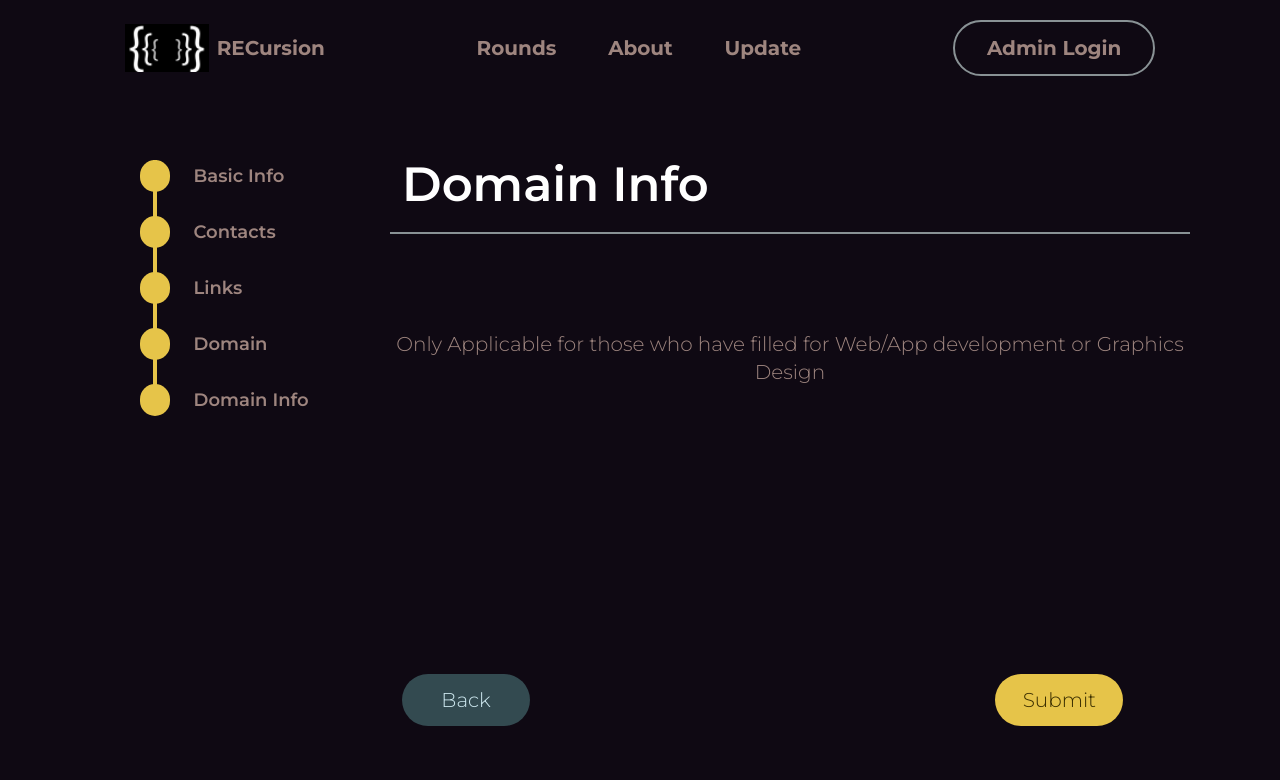
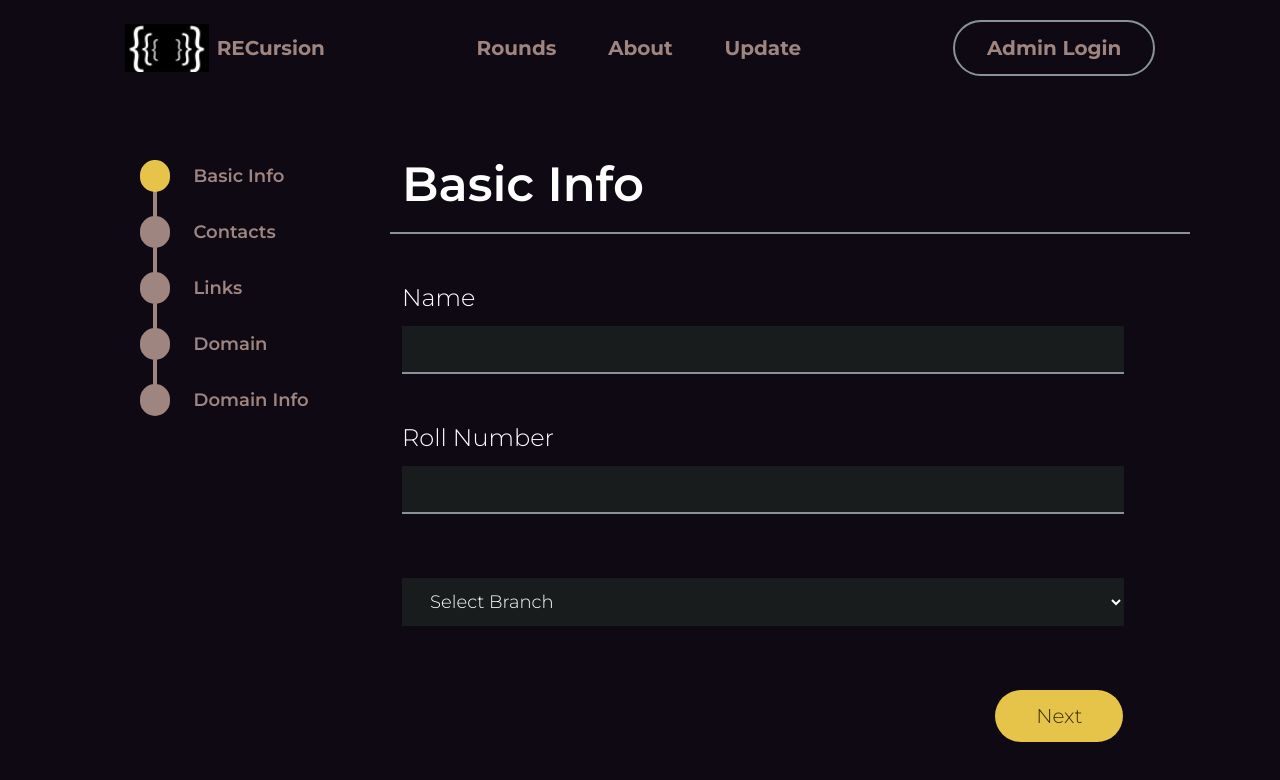
Before and after one commit to Sivam2313/auditions-portal, a React (Create React App) app: page /form in a window 1280 px wide. Shown: the top 780 px of the page. Built offline with nearby package versions, Linux system fonts and the light colour scheme; no server answers.

Commit message:
fix for form not retaining values

```diff
--- a/src/Components/Form/Form.jsx
+++ b/src/Components/Form/Form.jsx
@@ -11,35 +11,35 @@ import DomainInfo from './Stepper/Elements/DomainInfo'
 
 const Form = () => {
 
-  const [active, setActive] = useState(4)
-  const [name, setName] = useState()
-  const [roll, setRoll] = useState()
-  const [branch, setBranch] = useState()
+  const [active, setActive] = useState(0)
+  const [name, setName] = useState("")
+  const [roll, setRoll] = useState("")
+  const [branch, setBranch] = useState("")
   const [pmail, setPmail] = useState("");
   const [imail, setImail] = useState("");
   const [phone, setPhone] = useState("");
   const [cc, setCC] = useState("");
   const [cf, setCF] = useState("");
   const [appliedFor, setAppliedFor ] = useState([])
-  const [git, setGit] = useState()
-  const [drive, setDrive] = useState()
+  const [git, setGit] = useState("")
+  const [drive, setDrive] = useState("")
 
   const roles = ['Teaching','Problem Setting','Web/App Development','Graphics Design']
   const steps = [{
         label:"Basic Info",
-        component:<Basic setName={setName} setRoll={setRoll} setBranch={setBranch}/>
+        component:<Basic setName={setName} name={name} setRoll={setRoll} roll={roll} setBranch={setBranch} branch={branch}/>
     },{
         label:"Contacts",
-        component:<Contacts setImail={setImail} setPmail={setPmail} setPhone={setPhone}/>
+        component:<Contacts setImail={setImail} imail={imail} setPmail={setPmail} pmail={pmail} setPhone={setPhone} phone={phone}/>
     },{
         label:"Links",
-        component:<Links setCC={setCC} setCF={setCF} />
+        component:<Links setCC={setCC} setCF={setCF} cc={cc} cf={cf}/>
     },{
         label:"Domain",
         component:<Domains roles={roles} setAppliedFor={setAppliedFor} appliedFor={appliedFor}/>
     },{
         label:"Domain Info",
-        component:<DomainInfo setGit={setGit} setDrive={setDrive} appliedFor={appliedFor}/>
+        component:<DomainInfo setGit={setGit} git={git} drive={drive} setDrive={setDrive} appliedFor={appliedFor}/>
     },]
   return (
     <div className='w-screen flex flex-col items-center'>
--- a/src/Components/Form/Input.jsx
+++ b/src/Components/Form/Input.jsx
@@ -1,12 +1,13 @@
 import React from "react";
 import {motion} from 'framer-motion'
 
-const Input = ({ setState, type }) => {
+const Input = ({ setState, type, value }) => {
   return (
     <motion.div layout className="flex w-full justify-start">
       <input
         className="h-[6vh] w-11/12 fomt-bold font-head bg-black font-head text-xl pl-6 text-white bg-inputBackground border-b-2 border-outline focus:outline-none focus:border-primary"
         type={type}
+        value={value}
         onChange={(e) => setState(e.target.value)}
       />
     </motion.div>
--- a/src/Components/Form/Option.jsx
+++ b/src/Components/Form/Option.jsx
@@ -3,7 +3,7 @@ import React from "react";
 const Option = ({ value, children }) => {
   return (
     <option
-      className="h-[6vh] w-5/6 fomt-bold font-head bg-inputBackground font-head font-semibold pl-6 mb-6 text-white focus:bg-primary focus:text-onPrimary"
+      className="h-[6vh] w-5/6 fomt-bold font-head bg-inputBackground pl-6 mb-6 text-white focus:bg-primary focus:text-onPrimary"
       value={value}
     >
       {children}
--- a/src/Components/Form/Stepper/Elements/Basic.jsx
+++ b/src/Components/Form/Stepper/Elements/Basic.jsx
@@ -13,13 +13,13 @@ const Basic = ({name,setName,branch,setBranch,roll,setRoll}) => {
             <div className='font-head pb-3 text-2xl text-left text-white'>
                 Name
             </div>
-            <Input setState={setName} type='text' />
+            <Input setState={setName} value={name} type='text' />
         </div>
         <div className='pt-12 pl-3'>
             <div className='font-head pb-3 text-2xl text-left text-white'>
                 Roll Number
             </div>
-            <Input setState={setRoll} type='text' />
+            <Input setState={setRoll} value={roll} type='text' />
         </div>
         <div className='pt-16 pl-3'>
             <Select value={branch} setState={setBranch}>
--- a/src/Components/Form/Stepper/Elements/Contacts.jsx
+++ b/src/Components/Form/Stepper/Elements/Contacts.jsx
@@ -2,7 +2,7 @@
 import React from 'react'
 import Input from '../../Input'
 
-const Contacts = ({setPmail,setImail,setPhone}) => {
+const Contacts = ({setPmail,setImail,setPhone,imail,pmail,phone}) => {
   return (
     <div className='w-full min-w-[800px]'>
         <div className='font-head pl-3 text-5xl text-left text-white font-semibold pb-6 border-b-2 border-outline'>
@@ -12,19 +12,19 @@ const Contacts = ({setPmail,setImail,setPhone}) => {
             <div className='font-head pb-3 text-2xl text-left text-white'>
                 Personal Email
             </div>
-            <Input setState={setPmail} type='text' />
+            <Input setState={setPmail} value={pmail} type='text' />
         </div>
         <div className='pt-12 pl-3'>
             <div className='font-head pb-3 text-2xl text-left text-white'>
                 Institute Email
             </div>
-            <Input setState={setImail} type='text' />
+            <Input setState={setImail} value={imail} type='text' />
         </div>
         <div className='pt-12 pl-3'>
             <div className='font-head pb-3 text-2xl text-left text-white'>
                 Phone Number
             </div>
-            <Input setState={setPhone} type='text' />
+            <Input setState={setPhone} value={phone} type='text' />
         </div>
 
     </div>
--- a/src/Components/Form/Stepper/Elements/DomainInfo.jsx
+++ b/src/Components/Form/Stepper/Elements/DomainInfo.jsx
@@ -2,7 +2,7 @@ import React from 'react'
 import Input from '../../Input'
 import Message from './Message'
 
-const DomainInfo = ({setGit,setDrive,appliedFor}) => {
+const DomainInfo = ({setGit,setDrive,appliedFor,drive,git}) => {
   return (
     <div className='w-full min-w-[800px] min-h-[450px]'>
         <div className='font-head pl-3 text-5xl text-left text-white font-semibold pb-6 border-b-2 border-outline'>
@@ -19,7 +19,7 @@ const DomainInfo = ({setGit,setDrive,appliedFor}) => {
             <div className='font-head pb-3 text-2xl text-left text-white'>
                 Provide the link to your Github profile:
             </div>
-            <Input setState={setGit} type='text' />
+            <Input setState={setGit} value={git} type='text' />
         </div>
         <div className='pt-12 pl-3'
         style={{
@@ -29,7 +29,7 @@ const DomainInfo = ({setGit,setDrive,appliedFor}) => {
             <div className='font-head pb-3 text-2xl text-left text-white'>
                 Provide the drive link to your artworks:
             </div>
-            <Input setState={setDrive} type='text' />
+            <Input setState={setDrive} value={drive} type='text' />
         </div>
     </div>
   )
--- a/src/Components/Form/Stepper/Elements/Domains.jsx
+++ b/src/Components/Form/Stepper/Elements/Domains.jsx
@@ -23,6 +23,7 @@ const Domains = ({roles,setAppliedFor,appliedFor}) => {
         setAppliedFor(arr)
     }
 
+
   return (
     <motion.div layout className='w-full min-w-[800px]'>
         <div className='font-head pl-3 text-5xl text-left text-white font-semibold pb-6 border-b-2 border-outline'>
@@ -37,7 +38,9 @@ const Domains = ({roles,setAppliedFor,appliedFor}) => {
                     roles.map((role,idx)=>{
                         return(
                             <div key={idx} className='flex'>
-                                <input type="checkbox" value={role} className="w-6 h-12 text-blue-600 bg-gray-100 border-gray-300 rounded" onChange={(e)=>{handelChange(e)}}/>
+                                <input type="checkbox" value={role} className="w-6 h-12 text-blue-600 bg-gray-100 border-gray-300 rounded" onChange={(e)=>{handelChange(e)}}
+                                checked = {(appliedFor.indexOf(role)>=0)? true:false}
+                                />
                                 <div className="ml-3 text-white font-head text-lg flex items-center">{role}</div>
                             </div>
                         )
--- a/src/Components/Form/Stepper/Elements/Links.jsx
+++ b/src/Components/Form/Stepper/Elements/Links.jsx
@@ -1,7 +1,7 @@
 import React from 'react'
 import Input from '../../Input'
 
-const Links = ({setCC,setCF}) => {
+const Links = ({setCC,setCF,cf,cc}) => {
   return (
     <div className='w-full min-w-[800px]'>
         <div className='font-head pl-3 text-5xl text-left text-white font-semibold pb-6 border-b-2 border-outline'>
@@ -14,7 +14,7 @@ const Links = ({setCC,setCF}) => {
             <div className='font-head text-sm text-left text-onSurface2 pl-1 pb-2'>
                 To set up your Codechef Account log on to https://www.codechef.com/
             </div>
-            <Input setState={setCC} type='text' />
+            <Input setState={setCC} value={cc} type='text' />
         </div>
         <div className='pt-12 pl-3'>
             <div className='font-head text-2xl text-left text-white'>
@@ -23,7 +23,7 @@ const Links = ({setCC,setCF}) => {
             <div className='font-head text-sm text-left text-onSurface2 pl-1 pb-2'>
                 To set up your Codeforces Account log on to https://www.codeforces.com/
             </div>
-            <Input setState={setCF} type='text' />
+            <Input setState={setCF} value={cf} type='text' />
         </div>
     </div>
   )
```
